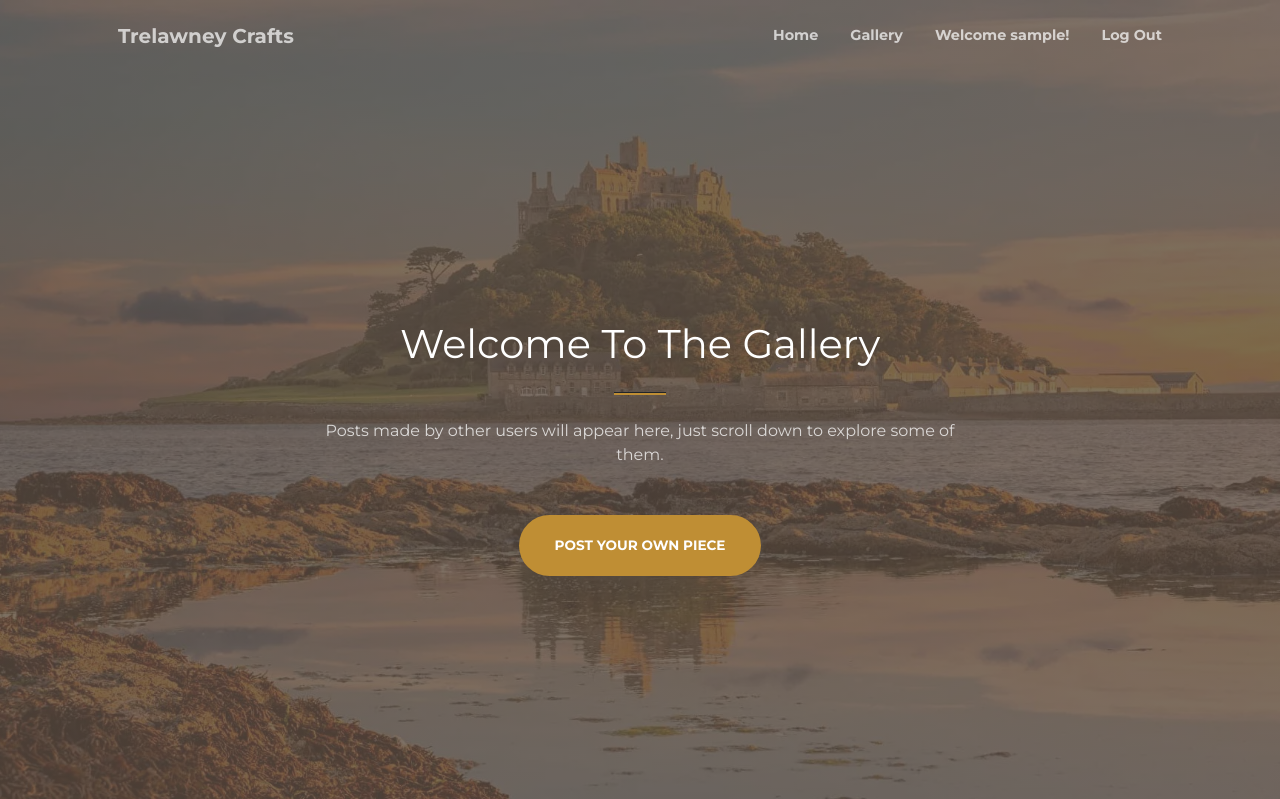
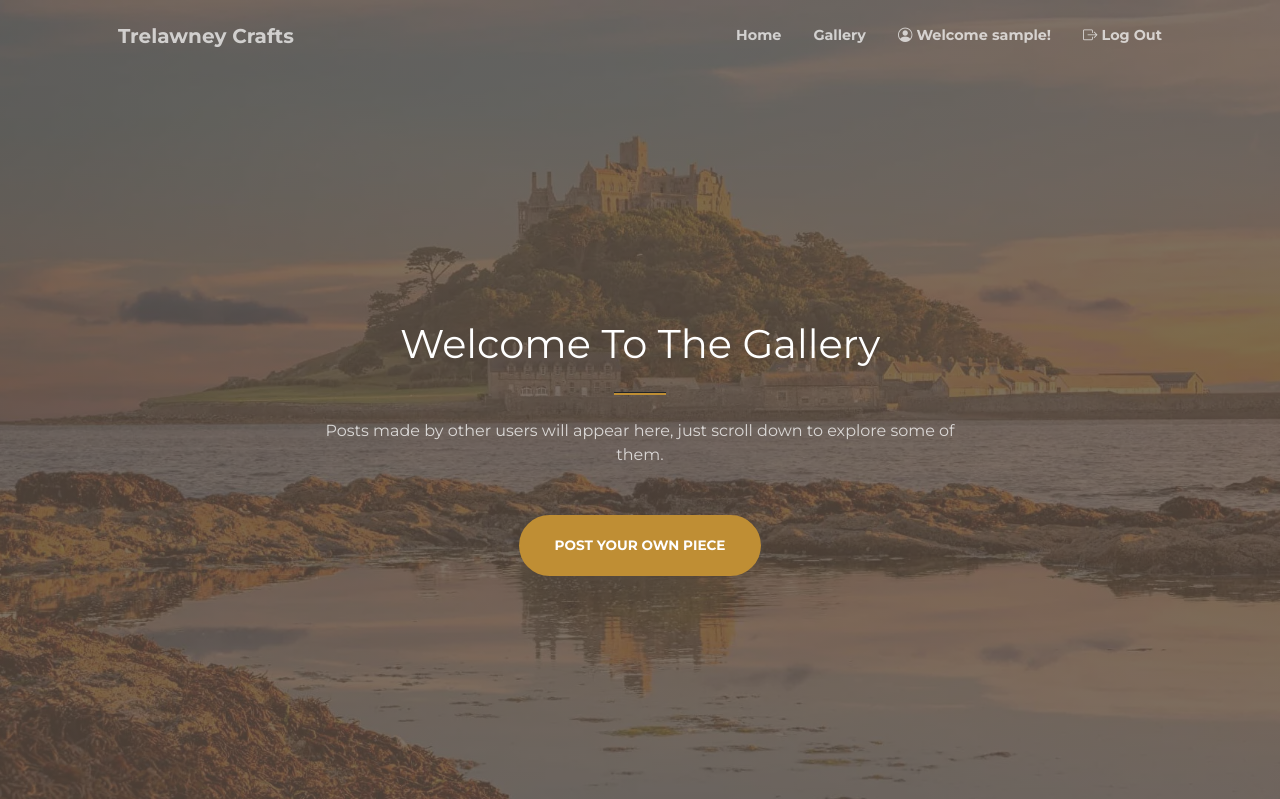
Before and after one commit to Natte2110/trelawney-crafts, a Flask app: page /gallery in a window 1280 px wide. Shown: the top 799 px of the page. Run offline with Flask 3, Linux system fonts and the light colour scheme; the visitor is signed in with stand-in values (Sample User, id 1); some libraries are stand-ins or nearby versions.

Commit message:
feat: Add bootstrap icons to navbar

```diff
--- a/trelawneycrafts/templates/base.html
+++ b/trelawneycrafts/templates/base.html
@@ -64,10 +64,11 @@
             </li>
             {% if current_user.is_authenticated %}
             <li class="nav-item">
-              <a class="nav-link" href=""> Welcome {{ current_user.username }}!</a>
+
+              <a class="nav-link" href=""><i class="bi bi-person-circle"></i> Welcome {{ current_user.username }}!</a>
             </li>
             <li class="nav-item">
-                <a class="nav-link" href="{{ url_for('logout') }}">Log Out</a>
+                <a class="nav-link" href="{{ url_for('logout') }}"><i class="bi bi-box-arrow-right"></i> Log Out</a>
               </li>
             {% else %}
             <li class="nav-item">
```
